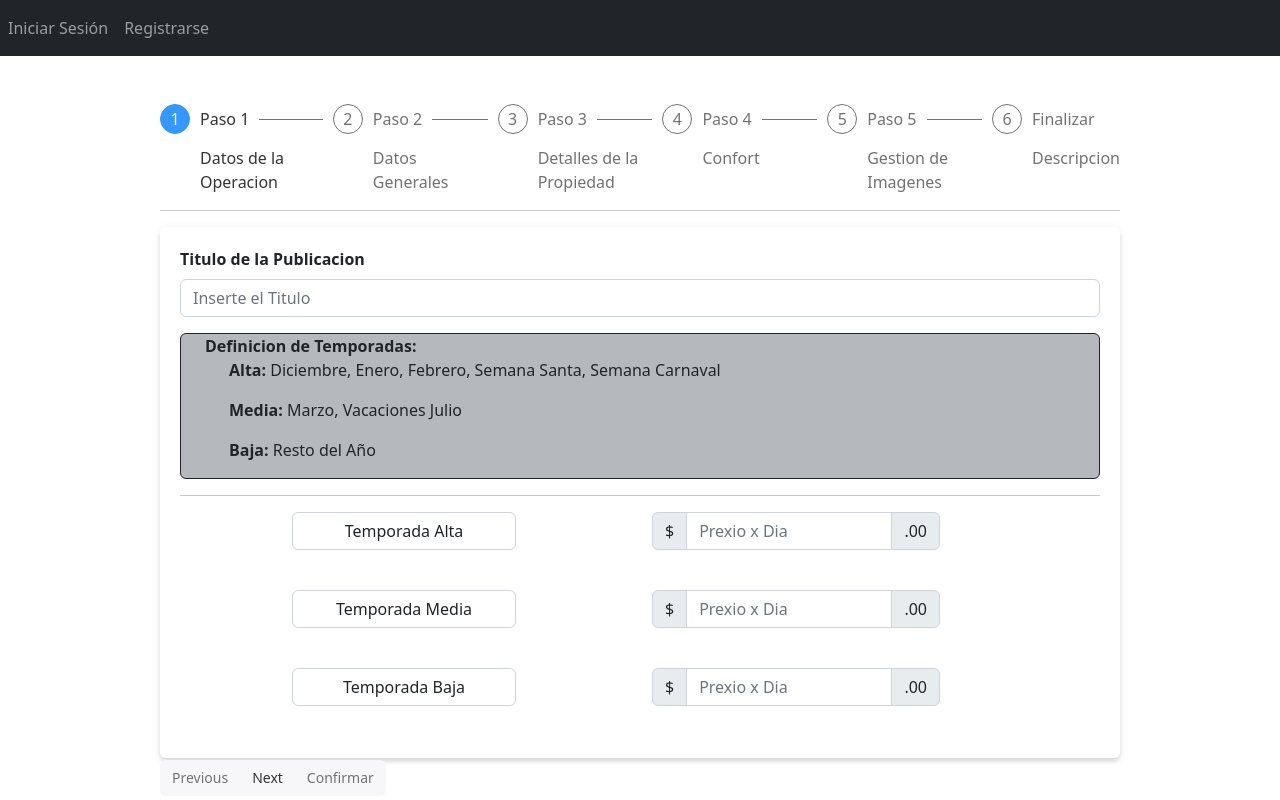
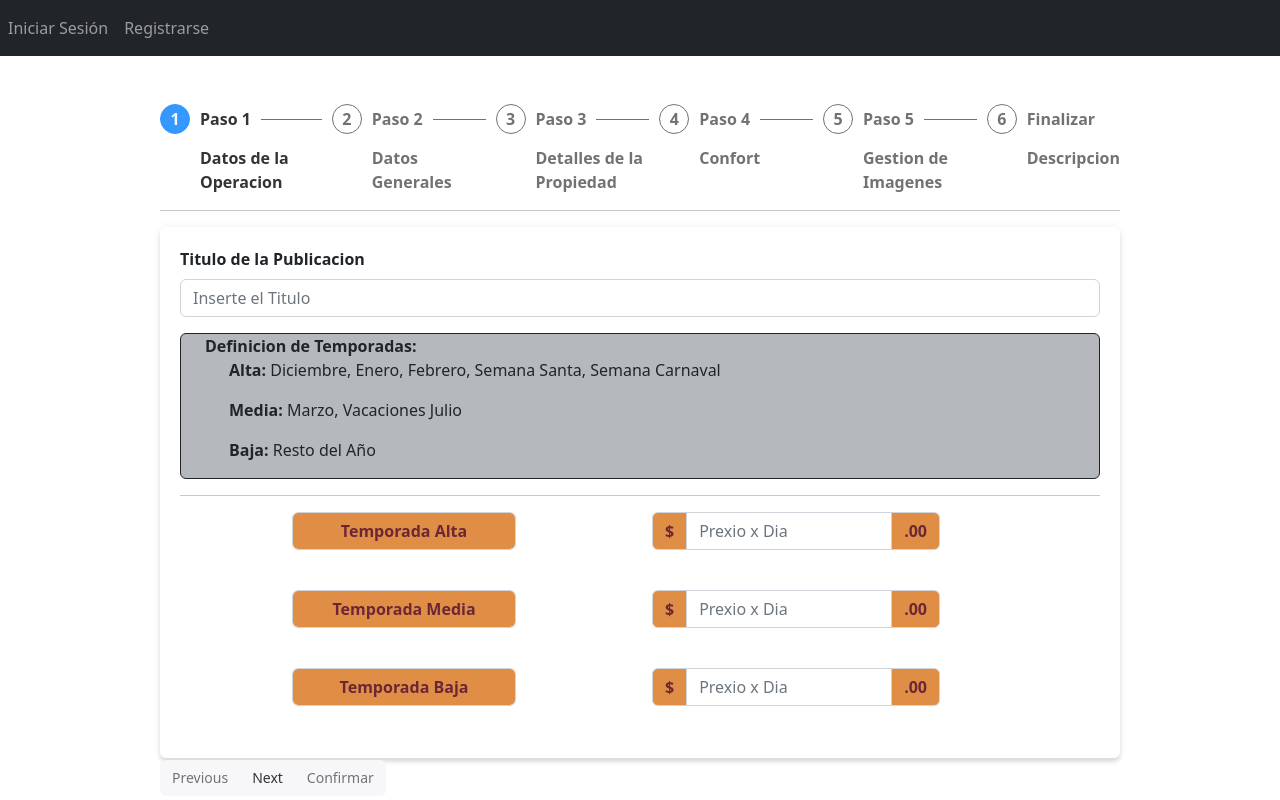
Before and after one commit to ecustiel/ProyectoFinalORT, a React (Create React App) app in the folder client/: page /registerProduct in a window 1280 px wide. Built offline with nearby package versions, Linux system fonts and the light colour scheme.

Commit message:
Ajustes de Ultima Hora

```diff
--- a/client/src/Pages/HouseItemsControl/ItemsControlPage.js
+++ b/client/src/Pages/HouseItemsControl/ItemsControlPage.js
@@ -97,12 +97,14 @@ const ItemsControlPage = () => {
   const ShowMeTheTrue = (e) => {
     e.preventDefault();
     setIdPublicacion(e.target.id);
-    e.target.id;
+    //e.target.id;
     setShowPanel(true);
   };
 
   const addItemListToBase = async (e) => {
     e.preventDefault();
+
+    if (items.length > 0) {
       if ((await itemListRegister(items)) === true) {
         Toast.fire({
           title: "Exito!",
@@ -110,10 +112,19 @@ const ItemsControlPage = () => {
           icon: "success",
           confirmButtonText: "Ok!",
         });
+        setItems([]);
       } else {
         Toast.fire({
           title: "Error!",
           text: "Error al Agregar Lista! Verifique!",
+          icon: "error",
+          confirmButtonText: "Ok!",
+        });
+      }
+    } else {
+      Toast.fire({
+        title: "Error!",
+        text: "Debe agregar al menos 1 item a la lista!",
         icon: "error",
         confirmButtonText: "Ok!",
       });
--- a/client/src/Pages/PublicationProduct/PublicationPage.css
+++ b/client/src/Pages/PublicationProduct/PublicationPage.css
@@ -25,6 +25,11 @@
     justify-content: center;
 }
 
+
+.midside-caracteristicas {
+    margin-top: 20px;
+}
+
 .date-range-picker{
     width: 100%;
 }
@@ -34,6 +39,10 @@ width: 80%;
 text-align: center;
 justify-content: center;
 margin: auto;
+}
+
+.lst-group-1 {
+    width: 10%;
 }
 
 .under-description {
--- a/client/src/Pages/PublicationProduct/PublicationPage.js
+++ b/client/src/Pages/PublicationProduct/PublicationPage.js
@@ -107,7 +107,10 @@ const PublicationPage = () => {
             <div className="midside-descripcion">
               <h1>Descripcion de la Propiedad</h1>
               <p>{publicationData.descripcionPropiedad}</p>
-              <Caracteristicas publicationData={publicationData} />
+              <Caracteristicas
+                publicationData={publicationData}
+                className="midside-caracteristicas"
+              />
             </div>
             <div className="under-description">
               <div className="sec-reserva">
--- a/client/src/Pages/RegisterProduct/FirstStage.js
+++ b/client/src/Pages/RegisterProduct/FirstStage.js
@@ -1,6 +1,7 @@
 import { useState, useContext, useRef } from "react";
 import { Button, Col, Form, Row, InputGroup } from "react-bootstrap";
 import useFormContext from "../../Hooks/useFormContext";
+import "./styles.css";
 
 export default function FirstStep() {
   const { publication, handleChange } = useFormContext();
@@ -47,6 +48,7 @@ export default function FirstStep() {
         <Form.Group id="Primero">
           <Row>
             <Col className="justify-content-center">
+              <div className="test">
                 <Form.Control
                   readOnly
                   placeholder="Temporada Alta"
@@ -56,11 +58,25 @@ export default function FirstStep() {
                   id="temp1"
                   ref={ref.temp1}
                   value={publication.temp1}
+                  style={{
+                    backgroundColor: "#E08E45",
+                    fontWeight: "bold",
+                    color: "#6B2737",
+                  }}
                 />
+              </div>
             </Col>
             <Col>
               <InputGroup className="pe-5 w-75">
-                <InputGroup.Text>$</InputGroup.Text>
+                <InputGroup.Text
+                  style={{
+                    backgroundColor: "#E08E45",
+                    fontWeight: "bold",
+                    color: "#6B2737",
+                  }}
+                >
+                  $
+                </InputGroup.Text>
                 <Form.Control
                   placeholder="Prexio x Dia"
                   id="pric1"
@@ -70,7 +86,15 @@ export default function FirstStep() {
                   value={publication.pric1}
                   onChange={handleChange}
                 />
-                <InputGroup.Text>.00</InputGroup.Text>
+                <InputGroup.Text
+                  style={{
+                    backgroundColor: "#E08E45",
+                    fontWeight: "bold",
+                    color: "#6B2737",
+                  }}
+                >
+                  .00
+                </InputGroup.Text>
               </InputGroup>
             </Col>
           </Row>
@@ -88,11 +112,24 @@ export default function FirstStep() {
                 id="temp2"
                 ref={ref.temp2}
                 value={publication.temp2}
+                style={{
+                  backgroundColor: "#E08E45",
+                  fontWeight: "bold",
+                  color: "#6B2737",
+                }}
               />
             </Col>
             <Col>
               <InputGroup className="pe-5 w-75">
-                <InputGroup.Text>$</InputGroup.Text>
+                <InputGroup.Text
+                  style={{
+                    backgroundColor: "#E08E45",
+                    fontWeight: "bold",
+                    color: "#6B2737",
+                  }}
+                >
+                  $
+                </InputGroup.Text>
                 <Form.Control
                   placeholder="Prexio x Dia"
                   id="pric2"
@@ -101,7 +138,15 @@ export default function FirstStep() {
                   value={publication.pric2}
                   onChange={handleChange}
                 />
-                <InputGroup.Text>.00</InputGroup.Text>
+                <InputGroup.Text
+                  style={{
+                    backgroundColor: "#E08E45",
+                    fontWeight: "bold",
+                    color: "#6B2737",
+                  }}
+                >
+                  .00
+                </InputGroup.Text>
               </InputGroup>
             </Col>
           </Row>
@@ -119,11 +164,24 @@ export default function FirstStep() {
                 id="temp3"
                 ref={ref.temp3}
                 value={publication.temp3}
+                style={{
+                  backgroundColor: "#E08E45",
+                  fontWeight: "bold",
+                  color: "#6B2737",
+                }}
               />
             </Col>
             <Col>
               <InputGroup className="pe-5 w-75">
-                <InputGroup.Text>$</InputGroup.Text>
+                <InputGroup.Text
+                  style={{
+                    backgroundColor: "#E08E45",
+                    fontWeight: "bold",
+                    color: "#6B2737",
+                  }}
+                >
+                  $
+                </InputGroup.Text>
                 <Form.Control
                   placeholder="Prexio x Dia"
                   id="pric3"
@@ -132,7 +190,15 @@ export default function FirstStep() {
                   value={publication.pric3}
                   onChange={handleChange}
                 />
-                <InputGroup.Text>.00</InputGroup.Text>
+                <InputGroup.Text
+                  style={{
+                    backgroundColor: "#E08E45",
+                    fontWeight: "bold",
+                    color: "#6B2737",
+                  }}
+                >
+                  .00
+                </InputGroup.Text>
               </InputGroup>
             </Col>
           </Row>
--- a/client/src/Pages/RegisterProduct/MapaDirecciones.js
+++ b/client/src/Pages/RegisterProduct/MapaDirecciones.js
@@ -59,7 +59,7 @@ export default function Home() {
         title: "Direccion Agregada Correctamente!",
       });
     } catch (error) {
-      error;
+      console.log(error);
     }
   };
 
@@ -95,7 +95,17 @@ export default function Home() {
         Sea preciso con la direccion, la misma sera usada con fines de
         Geolocalizacion en el Futuro
       </Form.Label>
-      <Button variant="secondary" className="mt-3" onClick={guardarDireccion}>
+      <Button
+        variant="secondary"
+        style={{
+          color: "#6B2737",
+          fontWeight: "bold",
+          background: "#E08E45",
+          border: "none",
+        }}
+        className="mt-3"
+        onClick={guardarDireccion}
+      >
         Agregar Direccion
       </Button>
     </>
--- a/client/src/Pages/RegisterProduct/MultiSelectConfort.js
+++ b/client/src/Pages/RegisterProduct/MultiSelectConfort.js
@@ -21,7 +21,6 @@ const MultiSelectConfort = () => {
     { value: "Barbacoa", label: "Barbacoa" },
     { value: "Calefaccion", label: "Calefaccion" },
     { value: "Calefon", label: "Calefon" },
-    { value: "Cochera", label: "Cochera" },
     { value: "Deposito", label: "Deposito" },
     { value: "Estufa a Leña", label: "Estufa a Leña" },
     { value: "TV Cable", label: "TV Cable" },
--- a/client/src/Pages/RegisterProduct/Pagination.js
+++ b/client/src/Pages/RegisterProduct/Pagination.js
@@ -55,7 +55,10 @@ export const Pagination = () => {
             publication.colchon !== "" &&
             publication.cucheta !== ""
           ) {
-            if (publication.imagenesBase64 !== "") {
+            if (
+              publication.imagenesBase64 !== "" &&
+              publication.imagenesBase64.length < 3
+            ) {
               if (publication.descripcionPropiedad !== "") {
                 //Validacion Final
                 publication.idUser = localStorage.getItem("uid");
@@ -81,7 +84,8 @@ export const Pagination = () => {
             } else {
               Toast.fire({
                 icon: "warning",
-                title: "Debe cargar como minimo 1 Imagen de la Propiedad!",
+                title:
+                  "Debe cargar como minimo 1 Imagen de la Propiedad y Maximo 3!",
               });
             }
           } else {
@@ -142,12 +146,36 @@ export const Pagination = () => {
     <div className="fondoPagination">
       <div className="mt-5 w-75 vh-75 mx-auto">
         <Steps current={step}>
-          <Steps.Item title="Paso 1" description="Datos de la Operacion" />
-          <Steps.Item title="Paso 2" description="Datos Generales" />
-          <Steps.Item title="Paso 3" description="Detalles de la Propiedad" />
-          <Steps.Item title="Paso 4" description="Confort" />
-          <Steps.Item title="Paso 5" description="Gestion de Imagenes" />
-          <Steps.Item title="Finalizar" description="Descripcion" />
+          <Steps.Item
+            title="Paso 1"
+            className="everyStep"
+            description="Datos de la Operacion"
+          />
+          <Steps.Item
+            title="Paso 2"
+            className="everyStep"
+            description="Datos Generales"
+          />
+          <Steps.Item
+            title="Paso 3"
+            className="everyStep"
+            description="Detalles de la Propiedad"
+          />
+          <Steps.Item
+            title="Paso 4"
+            className="everyStep"
+            description="Confort"
+          />
+          <Steps.Item
+            title="Paso 5"
+            className="everyStep"
+            description="Gestion de Imagenes"
+          />
+          <Steps.Item
+            title="Finalizar"
+            className="everyStep"
+            description="Descripcion"
+          />
         </Steps>
         <hr />
         <Panel shaded>{Render}</Panel>
--- a/client/src/Pages/RegisterProduct/styles.css
+++ b/client/src/Pages/RegisterProduct/styles.css
@@ -9,3 +9,7 @@
 .toFix {
     height: 200px
 }
+
+.everyStep {
+  font-weight: bold;
+}
```
Also changed, not shown: client/src/Pages/PublicationProduct/Caracteristicas.js (+44 -31 lines), client/src/Pages/RegisterProduct/ThirdStage.js (+18 -6 lines). Lines whose indentation alone changed are shown as unchanged.
